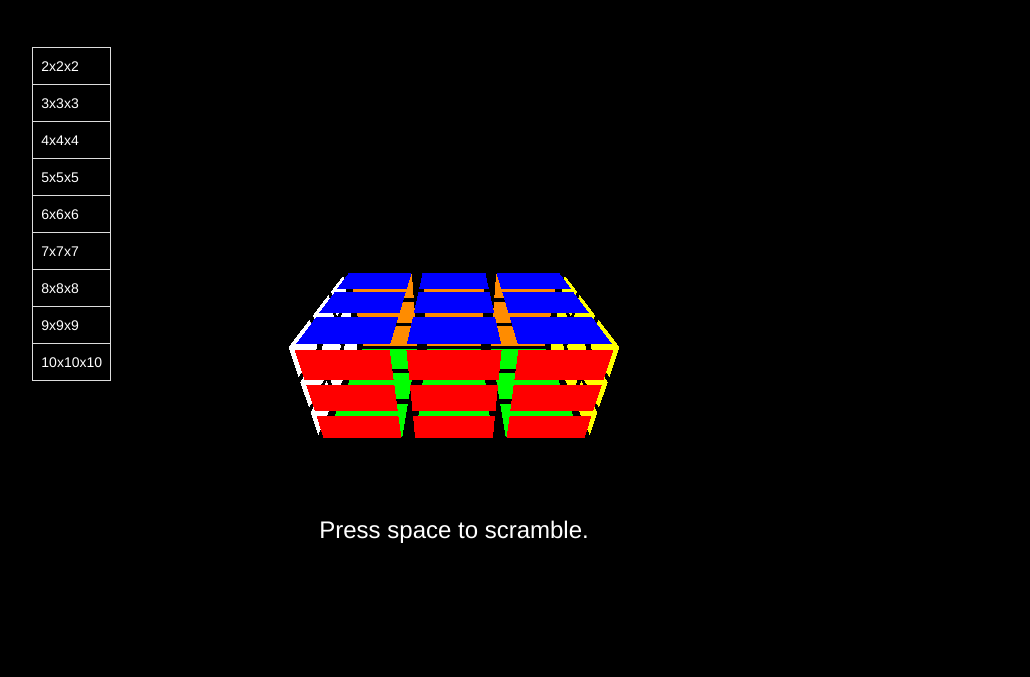
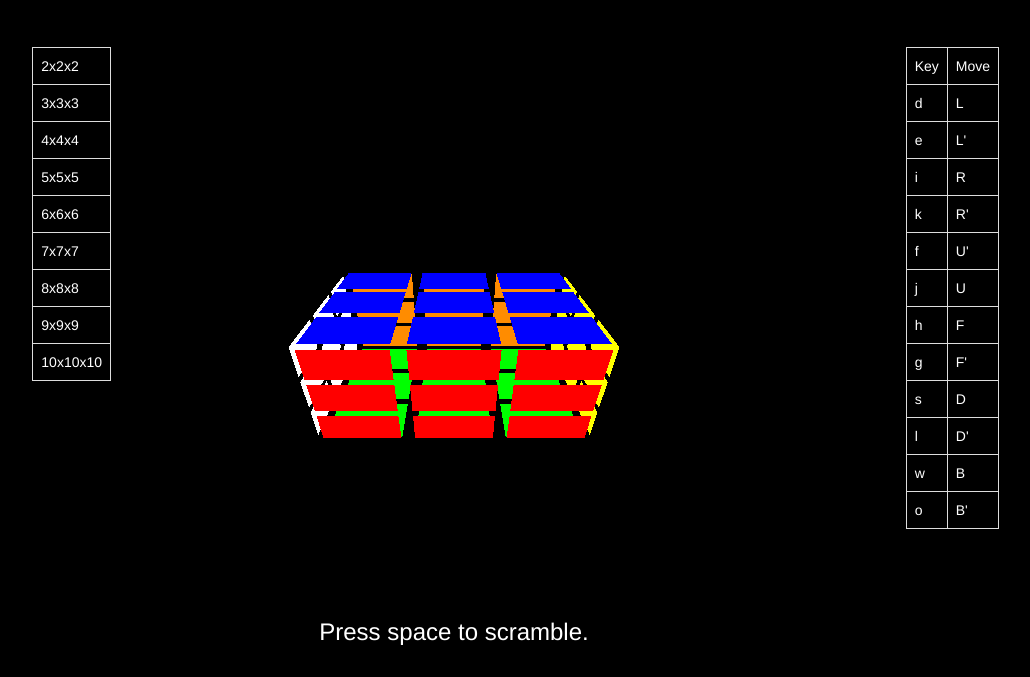
Before and after one commit to temclaugh/virtual-cube, a plain HTML site: page index.html in a window 1280 px wide. Shown: the part 123-800 px from the top of the page, without its empty margins (186-1216 px from the left). Drawn offline with nearby package versions, Linux system fonts and the light colour scheme; animation ran at ten frames a second.

Commit message:
added controls reference table and timing string format

```diff
--- a/constants.js
+++ b/constants.js
@@ -1,7 +1,7 @@
 var playing = false;
 var scrambling = false;
 
-var INSPECTION_TIME = 0;
+var INSPECTION_TIME = 5;
 
 var PI = Math.PI;
 var STICKER_SIZE = .85;
--- a/cube.js
+++ b/cube.js
@@ -460,7 +460,7 @@ function runTimer() {
         $("#game-info").text("Press space to scramble.").css('color', 'white');
         return;
     }
-    var currentSeconds = (Math.floor((new Date() - startTime) / 10) / 100) + '';
+    var currentSeconds = (Math.floor((new Date() - startTime) / 10) / 100).toFixed(2) + '';
     $("#game-info").text(currentSeconds);
     setTimeout(runTimer, 10);
 }
--- a/index.html
+++ b/index.html
@@ -54,6 +54,25 @@
                     </tbody>
                 </table>
             </div>
+            <div class="col-md-1">
+                <table class="table table-bordered">
+                    <tbody>
+                    <tr><td>Key</td><td>Move</td></tr>
+                    <tr><td>d</td><td>L</td></tr>
+                    <tr><td>e</td><td>L'</td></tr>
+                    <tr><td>i</td><td>R</td></tr>
+                    <tr><td>k</td><td>R'</td></tr>
+                    <tr><td>f</td><td>U'</td></tr>
+                    <tr><td>j</td><td>U</td></tr>
+                    <tr><td>h</td><td>F</td></tr>
+                    <tr><td>g</td><td>F'</td></tr>
+                    <tr><td>s</td><td>D</td></tr>
+                    <tr><td>l</td><td>D'</td></tr>
+                    <tr><td>w</td><td>B</td></tr>
+                    <tr><td>o</td><td>B'</td></tr>
+                    </tbody>
+                </table>
+            </div>
         </div>
         <div class="row">
             <div class="col-md-4 col-md-offset-4"><h3 class="text-center" id="game-info">Press space to scramble.</h3></div>
```
